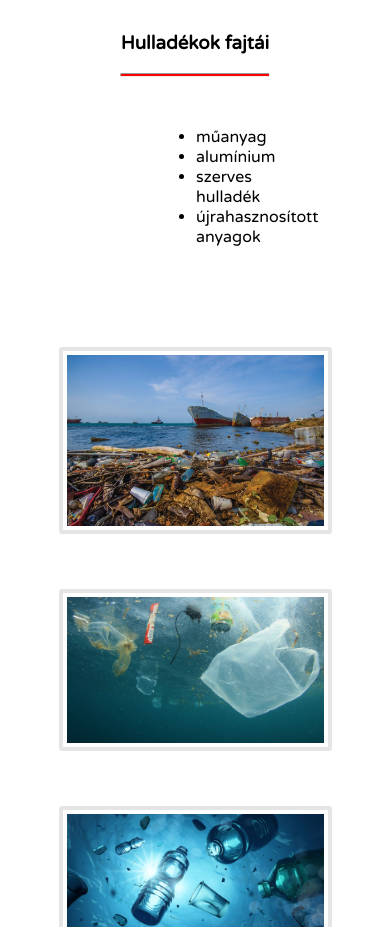
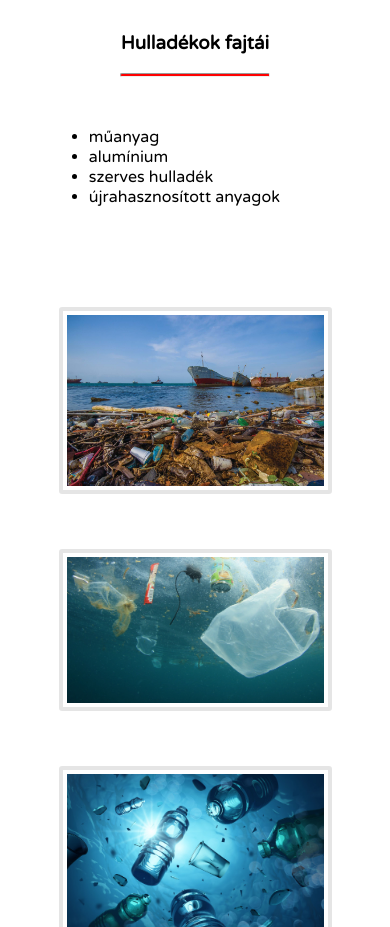
Before and after one commit to BeldyAdam/https---github.com-BeldyAdam-fenntarthato, a plain HTML site: page ujrahasznositas.html in a window 390 px wide. Shown: the part 1740-2667 px from the top of the page. Drawn offline with Linux system fonts and the light colour scheme.

Commit message:
Add files via upload

```diff
--- a/style.css
+++ b/style.css
@@ -262,6 +262,9 @@ nav>div>ul>li{
         height: 33px;
         color: #fffffff2;
     }
+    .felsorolas{
+        width: 75%;
+    }
 
 }
 @media screen and (max-width: 400px)
@@ -291,4 +294,7 @@ nav>div>ul>li{
         padding: 230px 20px 210px 20px;
         background-position-y: 0;
     }
+    .felsorolas{
+        width: 75%;
+    }
 }
```
